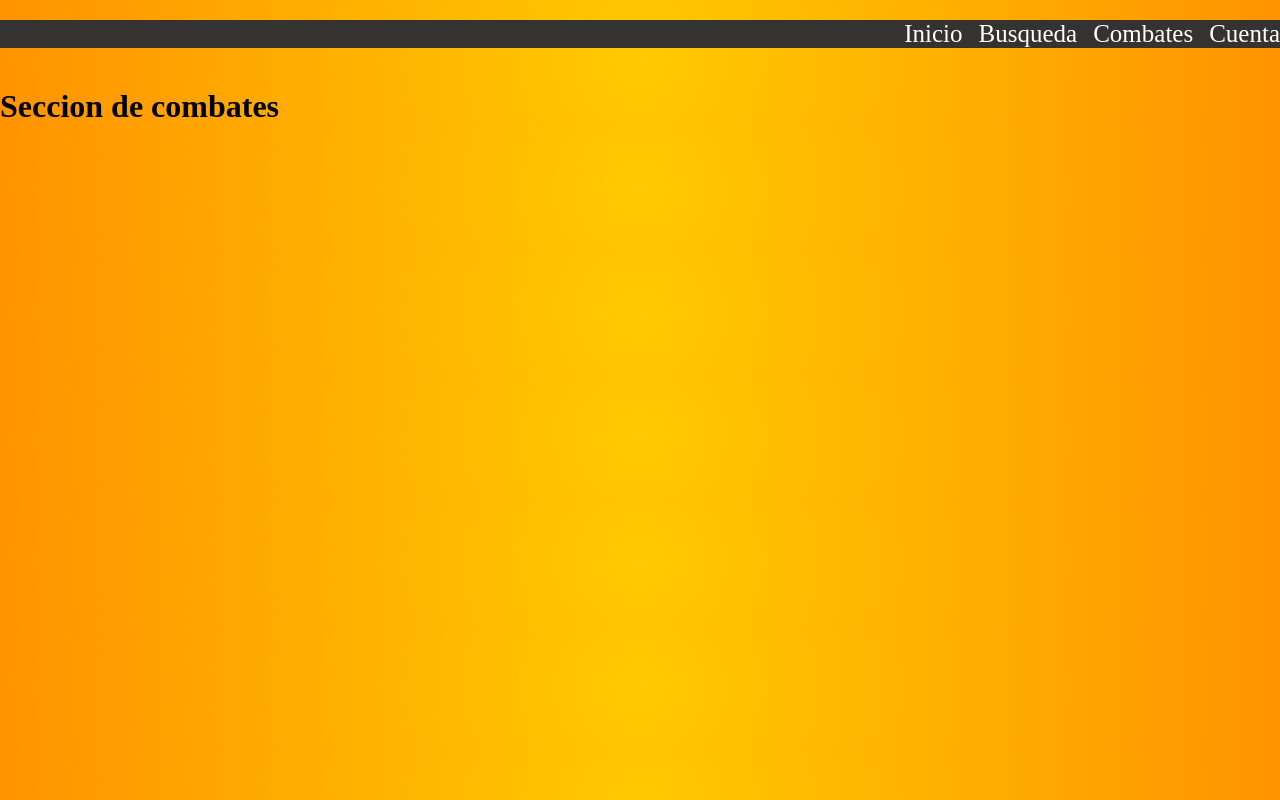
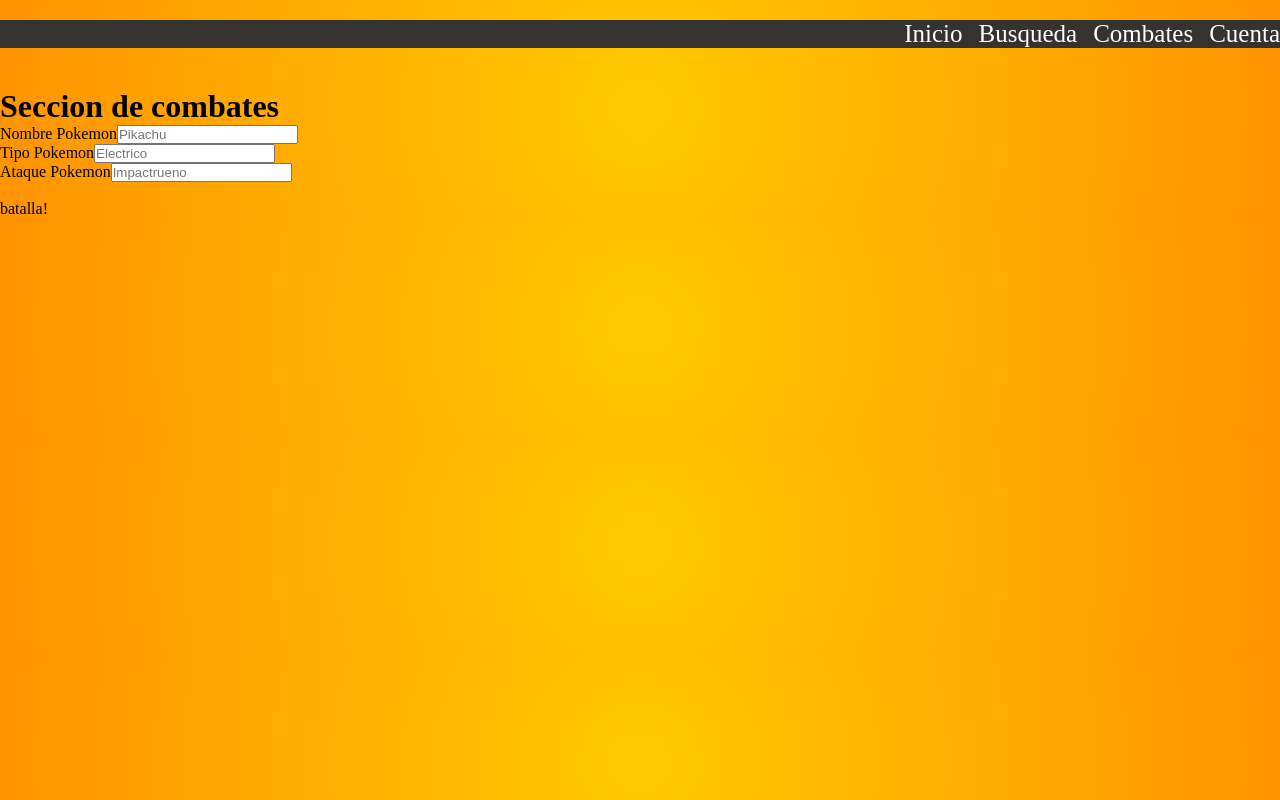
Before and after one commit to Dragonibax/Poke-Api-Front, a Next.js app in the folder poke-apif/: page /battle in a window 1280 px wide. Built offline with nearby package versions, Linux system fonts and the light colour scheme.

Commit message:
formulario

```diff
--- a/poke-apif/app/battle/page.js
+++ b/poke-apif/app/battle/page.js
@@ -1,6 +1,30 @@
 export default function battle ( ) {
   return (
+  <div>
     <h1>Seccion de combates</h1>
+
+
+    <div class="formpo">
+    <label for="nomb" class="text-danger">Nombre Pokemon</label>
+    <input required type="text" class="placeh" name="pokemon" placeholder="Pikachu" value=""></input>
+   </div>
+
+   <div class="formpo">
+    <label for="tip" class="text-danger">Tipo Pokemon</label>
+    <input required type="text" class="placeh" name="tipo" placeholder="Electrico" value=""></input>
+   </div>
+
+   <div class="formpo">
+    <label for="cla" class="text-danger">Ataque Pokemon</label>
+    <input required type="text" class="placeh" name="ataque" placeholder="Impactrueno" value=""></input>
+   </div>
+
+   <br></br>
+
+
+    <a class="boton" href="/battle.html">batalla!</a>
+  </div>
+
   )
 }
 
```
Lines whose indentation alone changed are shown as unchanged.
